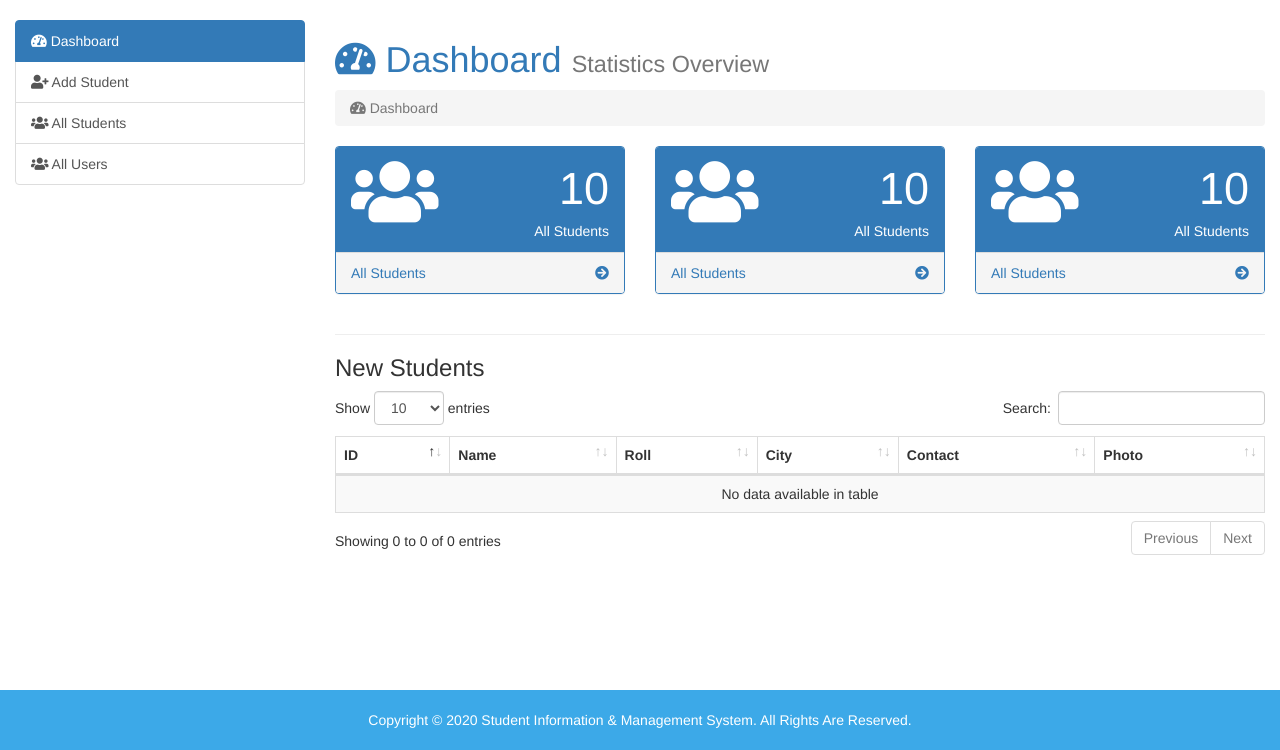
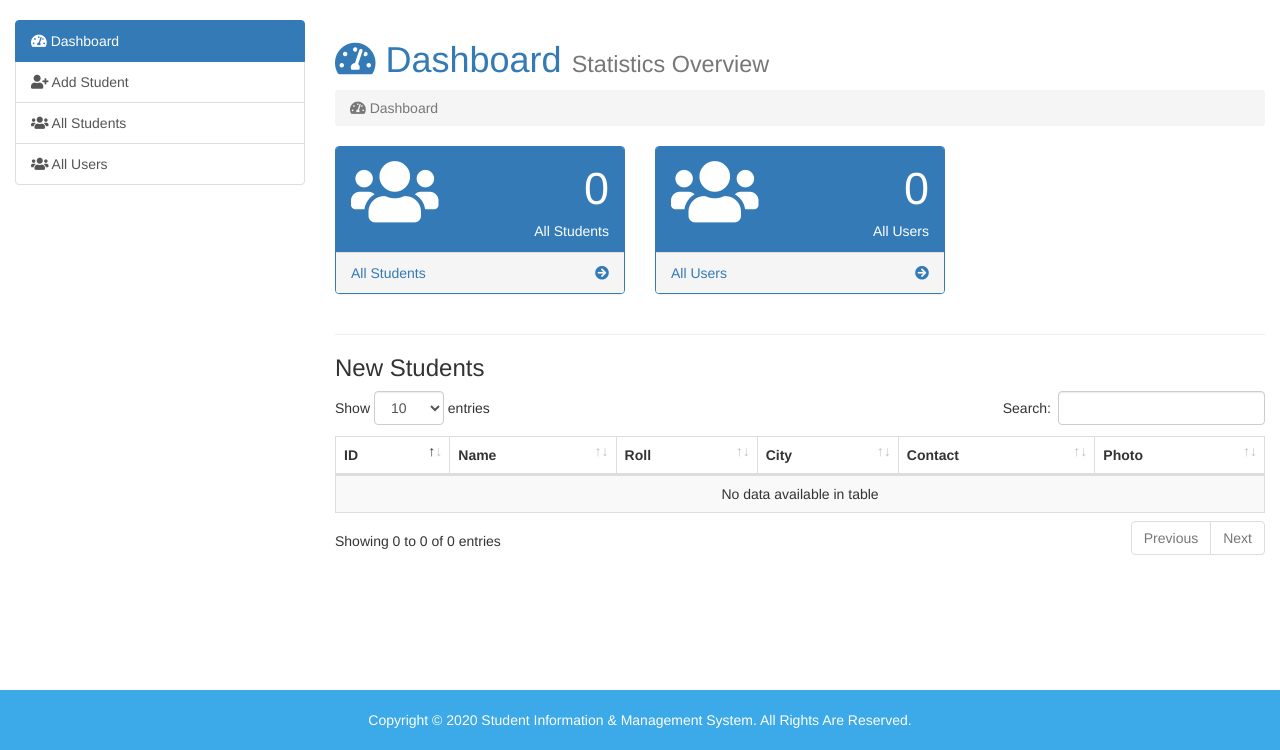
Before and after one commit to faizulislamfair/SIMS, a PHP site: page /admin/index.php in a window 1280 px wide. Shown: the part 52-802 px from the top of the page. Run offline with PHP 8.4, Linux system fonts and the light colour scheme; the visitor is signed in with stand-in values (Sample User, id 1); data that the repository does not hold is empty.

Commit message:
Always diverted lmao

```diff
--- a/admin/dashboard.php
+++ b/admin/dashboard.php
@@ -7,6 +7,17 @@
 														<i class="fas fa-tachometer-alt"></i> Dashboard
 													</li>
 												</ol>
+
+                                                <?php
+
+												$count_student = mysqli_query($link, "SELECT * FROM `student_info`");
+												$total_student = mysqli_num_rows($count_student);
+
+												$count_users = mysqli_query($link, "SELECT * FROM `users`");
+												$total_users = mysqli_num_rows($count_users);
+
+												?>
+
 												<div class="row">
 													<div class="col-sm-4">
 														<div class="panel panel-primary">
@@ -16,13 +27,13 @@
 																		<i class="fa fa-users fa-5x"></i>
 																	</div>
 																	<div class="col-xs-9">
-																		<div class="pull-right" style="font-size: 45px">10</div>
+																		<div class="pull-right" style="font-size: 45px"><?= $total_student;?></div>
 																		<div class="clearfix"></div>
 																		<div class="pull-right">All Students</div>
 																	</div>
 																</div>
 															</div>
-															<a href="">
+															<a href="index.php?page=all-students">
 																<div class="panel-footer">
 																	<span>All Students</span>
 																	<span class="pull-right">
@@ -41,15 +52,15 @@
 																		<i class="fa fa-users fa-5x"></i>
 																	</div>
 																	<div class="col-xs-9">
-																		<div class="pull-right" style="font-size: 45px">10</div>
+																		<div class="pull-right" style="font-size: 45px"><?= $total_users; ?></div>
 																		<div class="clearfix"></div>
-																		<div class="pull-right">All Students</div>
+																		<div class="pull-right">All Users</div>
 																	</div>
 																</div>
 															</div>
-															<a href="">
+															<a href="index.php?page=all-users">
 																<div class="panel-footer">
-																	<span>All Students</span>
+																	<span>All Users</span>
 																	<span class="pull-right">
 																		<i class="fas fa-arrow-circle-right"></i>
 																	</span>
@@ -58,31 +69,7 @@
 															</a>
 														</div>
 													</div>
-													<div class="col-sm-4">
-														<div class="panel panel-primary">
-															<div class="panel-heading">
-																<div class="row">
-																	<div class="col-xs-3">
-																		<i class="fa fa-users fa-5x"></i>
-																	</div>
-																	<div class="col-xs-9">
-																		<div class="pull-right" style="font-size: 45px">10</div>
-																		<div class="clearfix"></div>
-																		<div class="pull-right">All Students</div>
-																	</div>
-																</div>
-															</div>
-															<a href="">
-																<div class="panel-footer">
-																	<span>All Students</span>
-																	<span class="pull-right">
-																		<i class="fas fa-arrow-circle-right"></i>
-																	</span>
-																	<div class="clearfix"></div>
-																</div>
-															</a>
-														</div>
-													</div>
+
 												</div>
 
                                                <hr>
--- a/admin/index.php
+++ b/admin/index.php
@@ -51,7 +51,7 @@ if(!isset($_SESSION['user_login'])){
 													</a>
 												</li>
 												<li>
-													<a href="logout.php">
+													<a href="registration.php">
 														<i class="fa fa-user-plus"></i> Add User
 													</a>
 												</li>
```
Also changed, not shown: admin/images/faizulece18.jpg, admin/images/kabutops.jpg (added), admin/student_images/1010234.jpg (added).
